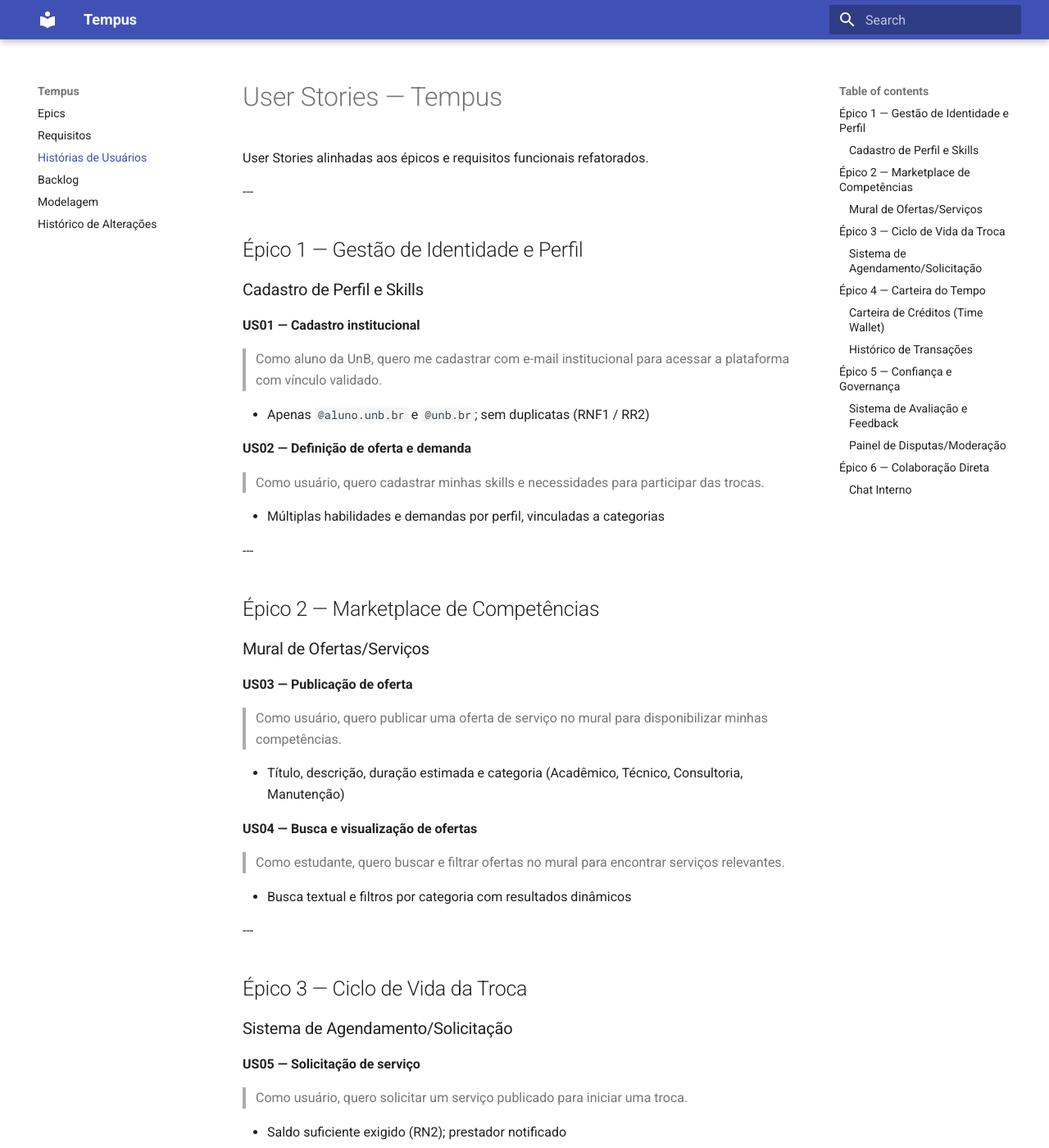
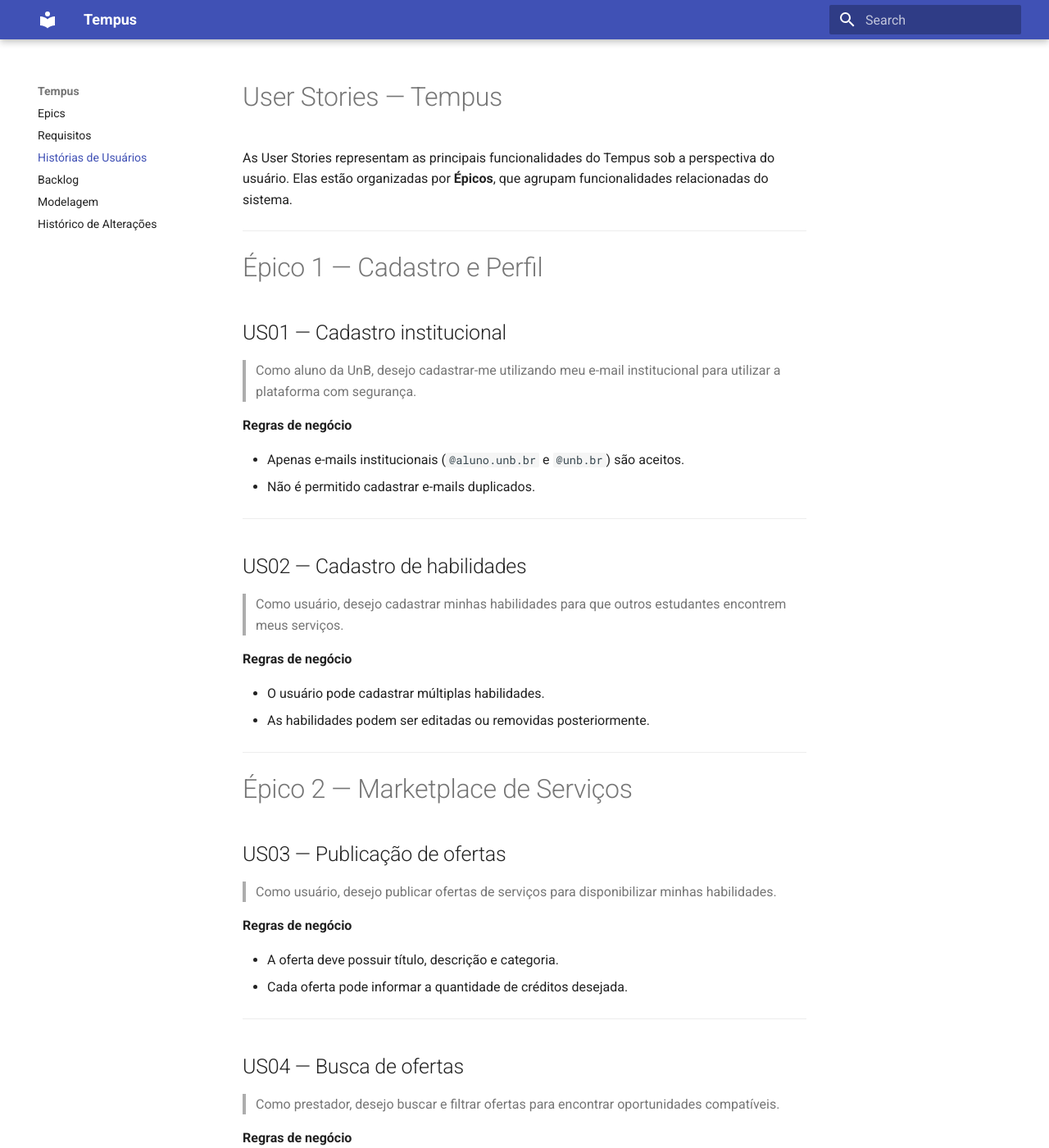
Before and after one commit to si-2026-1/Tempus, an MkDocs documentation site: the page built from docs/user-stories.md, in a window 1280 px wide and 1400 px high. Shown: the whole window at 82% size. Built offline with MkDocs 1.6.1 and Material for MkDocs 9.7.7, drawn with Linux system fonts in a browser that asks for light colours; some of the changed text lies outside the part shown.

Commit message:
:wrench: atualizando user-stories

```diff
--- a/docs/user-stories.md
+++ b/docs/user-stories.md
@@ -1,109 +1,136 @@
 # User Stories — Tempus
 
-User Stories alinhadas aos épicos e requisitos funcionais refatorados.
+As User Stories representam as principais funcionalidades do Tempus sob a perspectiva do usuário. Elas estão organizadas por **Épicos**, que agrupam funcionalidades relacionadas do sistema.
 
-\---
+---
 
-## Épico 1 — Gestão de Identidade e Perfil
+# Épico 1 — Cadastro e Perfil
 
-### Cadastro de Perfil e Skills
+## US01 — Cadastro institucional
 
-**US01 — Cadastro institucional**
+> Como aluno da UnB, desejo cadastrar-me utilizando meu e-mail institucional para utilizar a plataforma com segurança.
 
-> Como aluno da UnB, quero me cadastrar com e-mail institucional para acessar a plataforma com vínculo validado.
+**Regras de negócio**
 
-* Apenas `@aluno.unb.br` e `@unb.br`; sem duplicatas (RNF1 / RR2)
+* Apenas e-mails institucionais (`@aluno.unb.br` e `@unb.br`) são aceitos.
+* Não é permitido cadastrar e-mails duplicados.
 
-**US02 — Definição de oferta e demanda**
+---
 
-> Como usuário, quero cadastrar minhas skills e necessidades para participar das trocas.
+## US02 — Cadastro de habilidades
 
-* Múltiplas habilidades e demandas por perfil, vinculadas a categorias
+> Como usuário, desejo cadastrar minhas habilidades para que outros estudantes encontrem meus serviços.
 
-\---
+**Regras de negócio**
 
-## Épico 2 — Marketplace de Competências
+* O usuário pode cadastrar múltiplas habilidades.
+* As habilidades podem ser editadas ou removidas posteriormente.
 
-### Mural de Ofertas/Serviços
+---
 
-**US03 — Publicação de oferta**
+# Épico 2 — Marketplace de Serviços
 
-> Como usuário, quero publicar uma oferta de serviço no mural para disponibilizar minhas competências.
+## US03 — Publicação de ofertas
 
-* Título, descrição, duração estimada e categoria (Acadêmico, Técnico, Consultoria, Manutenção)
+> Como usuário, desejo publicar ofertas de serviços para disponibilizar minhas habilidades.
 
-**US04 — Busca e visualização de ofertas**
+**Regras de negócio**
 
-> Como estudante, quero buscar e filtrar ofertas no mural para encontrar serviços relevantes.
+* A oferta deve possuir título, descrição e categoria.
+* Cada oferta pode informar a quantidade de créditos desejada.
 
-* Busca textual e filtros por categoria com resultados dinâmicos
+---
 
-\---
+## US04 — Busca de ofertas
 
-## Épico 3 — Ciclo de Vida da Troca
+> Como prestador, desejo buscar e filtrar ofertas para encontrar oportunidades compatíveis.
 
-### Sistema de Agendamento/Solicitação
+**Regras de negócio**
 
-**US05 — Solicitação de serviço**
+* Permitir pesquisa por palavra-chave.
+* Permitir filtros por categoria.
 
-> Como usuário, quero solicitar um serviço publicado para iniciar uma troca.
+---
 
-* Saldo suficiente exigido (RN2); prestador notificado
+# Épico 3 — Execução da Troca
 
-**US06 — Aceite e finalização**
+## US05 — Solicitação de serviço
 
-> Como prestador, quero aceitar/recusar solicitações e confirmar a conclusão do serviço.
+> Como usuário, desejo solicitar um serviço para contratar outro estudante.
 
-* Confirmação mútua obrigatória; créditos liberados após ambas as partes confirmarem
+**Regras de negócio**
 
-\---
+* O sistema registra a solicitação.
+* O prestador é notificado sobre o pedido.
 
-## Épico 4 — Carteira do Tempo
+---
 
-### Carteira de Créditos (Time Wallet)
+## US06 — Gerenciamento de solicitações
 
-**US07 — Gestão de saldo**
+> Como prestador, desejo aceitar ou recusar solicitações para gerenciar meus atendimentos.
 
-> Como usuário, quero visualizar e gerenciar meu saldo de créditos para acompanhar minhas horas.
+**Regras de negócio**
 
-* 1 hora = 1 crédito; saldo inicial ao cadastro (RN1); saldo nunca negativo (RN2)
+* O status da solicitação deve ser atualizado automaticamente.
+* O solicitante deve ser informado da decisão.
 
-### Histórico de Transações
+---
 
-**US08 — Extrato de transações**
+# Épico 4 — Créditos e Histórico
 
-> Como usuário, quero consultar meu histórico para acompanhar serviços prestados e recebidos.
+## US07 — Gerenciamento de créditos
 
-* Data, participantes e créditos movimentados por transação
+> Como usuário, desejo acompanhar meu saldo de créditos para controlar minhas trocas.
 
-\---
+**Regras de negócio**
 
-## Épico 5 — Confiança e Governança
+* O saldo deve refletir todas as transações realizadas.
+* O histórico de movimentações deve permanecer disponível para consulta.
 
-### Sistema de Avaliação e Feedback
+---
 
-**US09 — Avaliação pós-serviço**
+## US08 — Histórico de serviços
 
-> Como usuário, quero avaliar um serviço recebido com estrelas e comentário.
+> Como usuário, desejo visualizar meu histórico para acompanhar serviços realizados.
 
-* Apenas participantes da troca podem avaliar
+**Regras de negócio**
 
-### Painel de Disputas/Moderação
+* Exibir serviços prestados e solicitados.
+* Informar os créditos envolvidos em cada transação.
 
-**US10 — Abertura e gestão de disputas**
+---
 
-> Como usuário, quero abrir uma disputa; como administrador, quero analisá-la e agir.
+# Épico 5 — Avaliações e Comunicação
 
-* Usuário informa motivo; administrador visualiza histórico e registra ações
+## US09 — Avaliação de serviços
 
-\---
+> Como usuário, desejo avaliar serviços concluídos para compartilhar minha experiência.
 
-## Épico 6 — Colaboração Direta
+**Regras de negócio**
 
-### Chat Interno
+* Apenas participantes da troca podem realizar avaliações.
+* A avaliação pode conter nota e comentário.
 
-**US11 — Chat de negociação**
+---
 
-> Como usuário, quero conversar com outro participante para alinhar escopo e horários.
+## US10 — Comunicação entre usuários
 
-* Mensagens em tempo real com histórico armazenado
+> Como usuário, desejo conversar com outros participantes para combinar os detalhes da troca.
+
+**Regras de negócio**
+
+* O histórico das mensagens deve permanecer disponível.
+* Os usuários devem ser notificados sobre novas mensagens.
+
+---
+
+# Épico 6 — Administração
+
+## US11 — Abertura de disputas
+
+> Como usuário, desejo abrir disputas para que a administração resolva conflitos de forma justa.
+
+**Regras de negócio**
+
+* O usuário deve informar o motivo da disputa.
+* A administração poderá acompanhar e analisar o caso.
```
Also changed, not shown: 1 other file.
